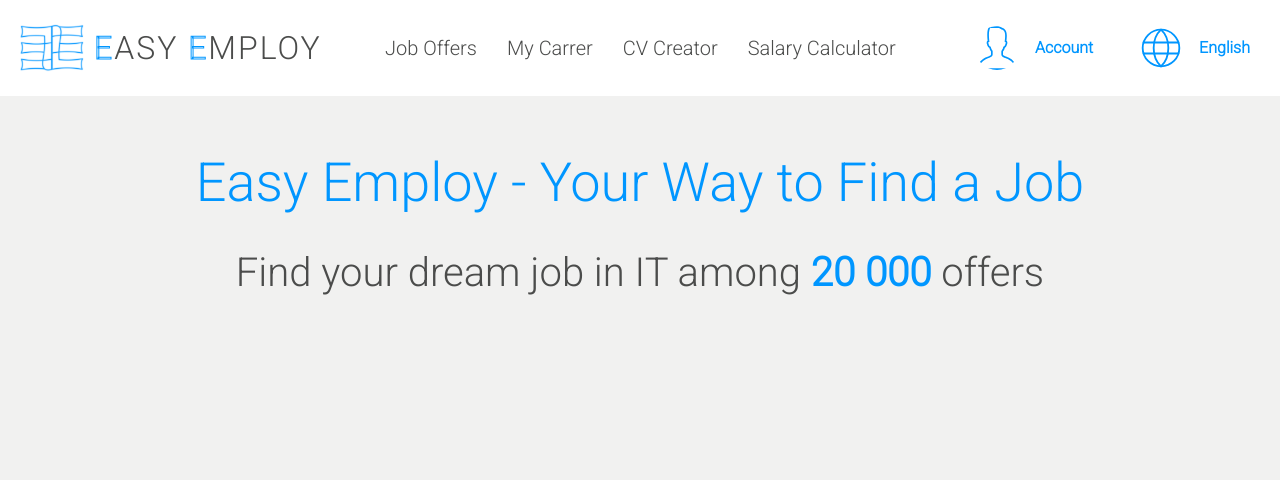
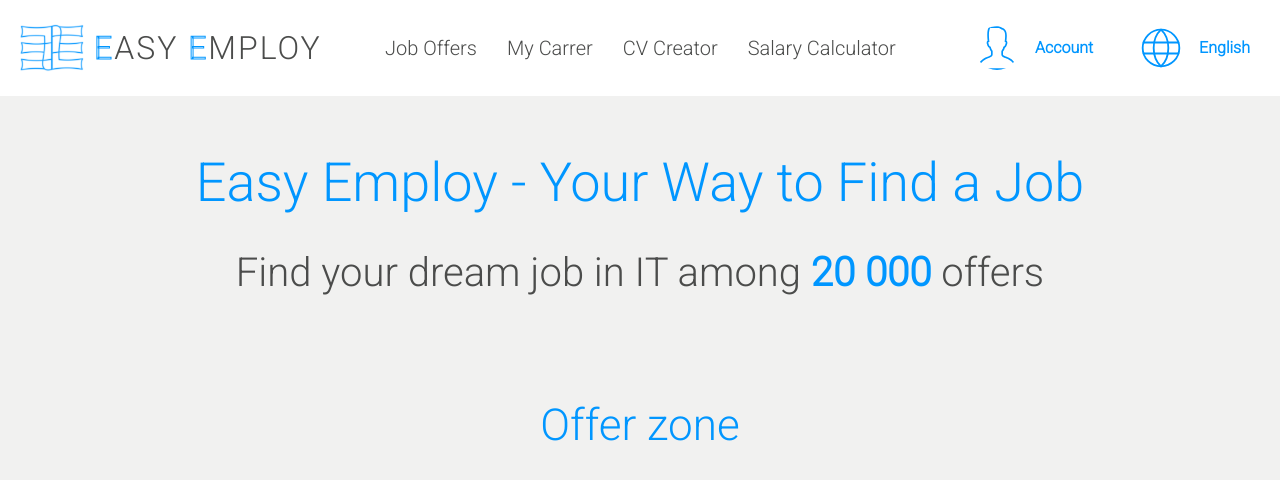
Before and after one commit to mizdebski77/Easy-Employ, a React (Create React App) app: page /Home in a window 1280 px wide. Shown: the top 480 px of the page. Built offline with nearby package versions, Linux system fonts and the light colour scheme.

Commit message:
Offers section to home added

```diff
--- a/src/features/Home/home.tsx
+++ b/src/features/Home/home.tsx
@@ -1,12 +1,15 @@
 import React from 'react';
-import { CaptionNumber, Captions, Title, Wrapper } from './styledHome';
+import { CaptionNumber, Captions, OffersTitle, OffersWrapper, Title, Wrapper } from './styledHome';
 
 export const Home = () => {
     return (
         <Wrapper>
             <Title>Easy Employ - Your Way to Find a Job</Title>
-            <Captions>Find your dream job in IT among <CaptionNumber>20 000</CaptionNumber>  offers
-            </Captions>
+            <Captions>Find your dream job in IT among <CaptionNumber>20 000</CaptionNumber> offers</Captions>
+
+            <OffersWrapper>
+                <OffersTitle>Offer zone</OffersTitle>
+            </OffersWrapper>
         </Wrapper>
     );
 };
--- a/src/features/Home/styledHome.ts
+++ b/src/features/Home/styledHome.ts
@@ -24,3 +24,19 @@ export const CaptionNumber = styled.span`
     font-weight: bold;
     color: ${({theme}) => theme.color.fontMain};
 `;
+
+export const OffersWrapper = styled.div`
+    max-width: 1200px;
+    margin: 40px auto;
+    padding: 20px;
+    border-radius: 20px;
+`;
+
+
+export const OffersTitle = styled.h3`
+    text-align: center;
+    font-size: 44px;
+    font-weight: normal;
+    color: ${({theme}) => theme.color.fontMain
+    };
+`;
```
